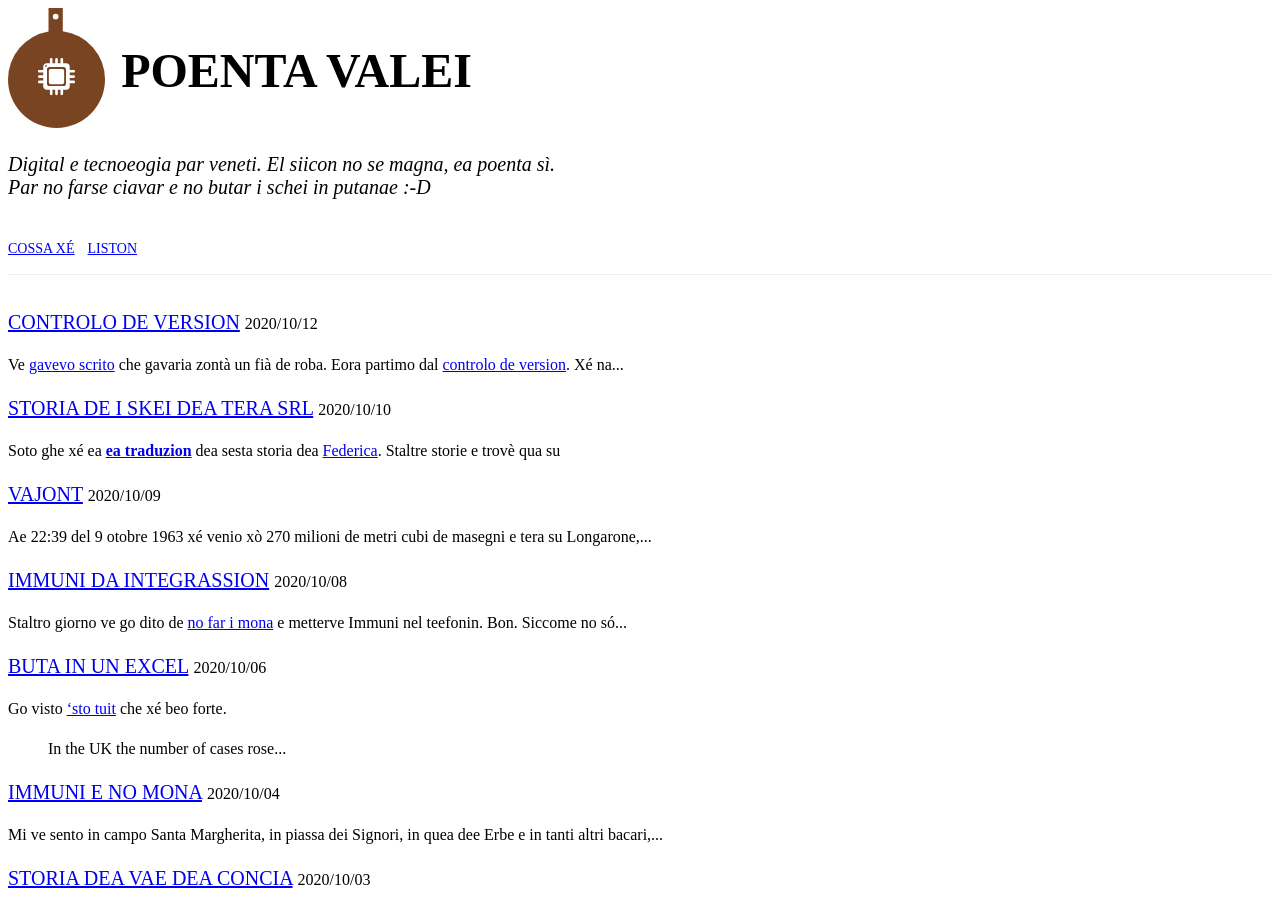
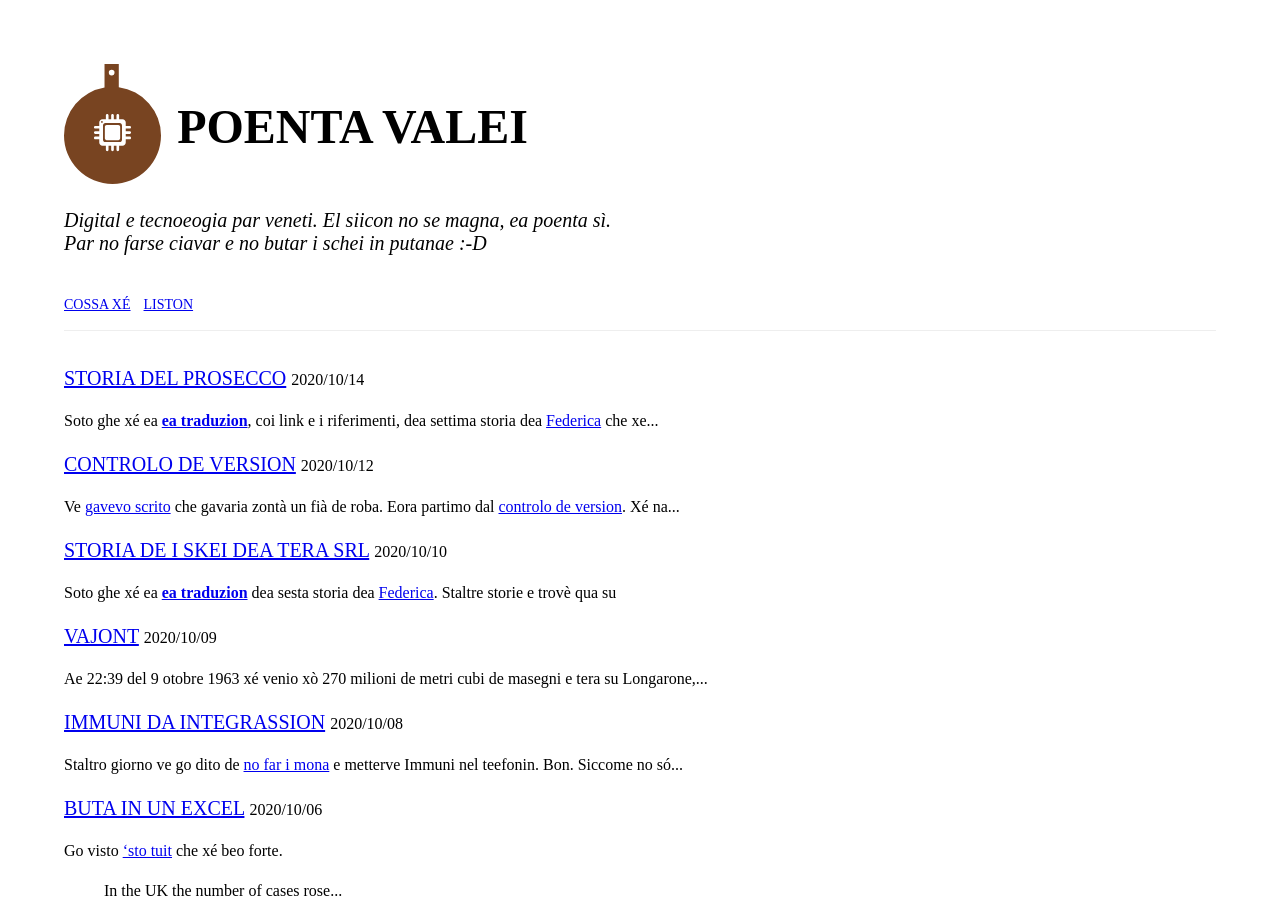
Before and after one commit to poenta-valei/site, a Jekyll site: the page built from index.html, in a window 1280 px wide and 900 px high. Built offline with Jekyll 4.4.1, drawn with Linux system fonts in a browser that asks for light colours; the list of posts is cut into pages by our own code; some of the changed lines change nothing that is shown.

Commit message:
new post

```diff
--- a/_layouts/default.html
+++ b/_layouts/default.html
@@ -5,7 +5,7 @@ layout: compress
 <!DOCTYPE html>
 <html lang="{{ page.lang | default: site.lang | default: "" }}" dir="ltr">
   {%- include head.html -%}
-  <body class="pa2 f4">
+  <body class="pa3 pa5-ns f4">
 
     {{ content }}
     {%- include footer.html -%}
--- /dev/null
+++ b/_posts/2020-10-14-storia-veneta-7-Prosecco.md
@@ -0,0 +1,189 @@
+---
+layout: post
+title:  "Storia del Prosecco"
+date:   2020-10-14
+image: https://upload.wikimedia.org/wikipedia/commons/thumb/4/42/The_culture_of_wine.png/1236px-The_culture_of_wine.png?uselang=it
+tags:
+  - storieviveevenete
+---
+
+Soto ghe xé ea [**ea traduzion**](#1), coi link e i riferimenti, dea settima storia dea [Federica](https://twitter.com/Lavvelenata) che xe ciapada da [sti tuit](https://twitter.com/Lavvelenata/status/1316057555114827776?s=20). Staltre storie e trovè qua su [storieviveevenete](https://poentavalei.com/liston#storieviveevenete).
+
+Me consentiré una picola zonta. Ea storia dea Federica xe simie a quea capitada 250 ani fa in Toscana col [Chianti](https://it.wikipedia.org/wiki/Chianti_(vino)#Cenni_storici). Ea storia se trova publicada nel [Magazzino Toscano](https://archive.org/details/MagazzinoToscanoTomoIVParteIIIImages), e conta dei produtori del Chianti che i gaveva talmente spotacià el vin che i gera stai superai dai Spagnoi nee vendite. Come sempre no imparemo mai da ea Storia.
+
+Ea foto xé ciapada da [qua](https://commons.wikimedia.org/wiki/File:The_culture_of_wine.png)
+
+Ve conto na storia.
+E oviamente anca quea de oggi no xe na bea storia. Ma xe storia viva e veneta. Premessa: no so astemia. A storia de oggi nasse da invito che me gà fato uno de ndar ber un prosecco insieme.
+
+Ma …. quando a seen xe tanta no te possa dissertar tutti perché el glera queo produce:
+- 180 quitai ettaro pa a DOC
+- 130 pa a DOCG
+- 250 a IGT
+- 120 nei 108 etari del Cartizze.
+De pi te teo scordi.
+
+E prosecco iera do zone:
+Monteo-Colli Asolani
+Conejan-Valdo.
+Stop.
+Cinquecento milioni di bottiglie di prosecco l’anno.
+
+E che fosse uve DOC o uve IGT fasea a so diferensa. Al tempo.
+Prima che scopiasse a BOLLA DEL PROSECCO.
+Pian pian però a differensa de vaoere xe ndatà sempre pi riducendose e che fosse DOCG o IGT no ghe ne ciavava pi un casso a nissun.
+
+E gnanca dea zona de produsion.
+Contava sol el prezzo e el nome dea cantina.
+Contava el MARKETING DEL PROSECCO. El come, dove e da chi vegnea fatto contava pi un casso.
+
+Fregava pi un casso a nissun se el glera cressea in colina ventilata acaresada dai primi raggi de soe aea mattina, se a vendema vegneva fatta a man o se i lo gavea piantà in pianeggiante.
+Chi che bee tanto par ber, no ghe ne ciava un casso.
+
+Basta che sia prosecco. Anca se prodotto in zone che no centra un casso col prosecco.
+Tanti bee. In pochi sa ber ben.
+Par mi ber xe na religione. E forse xe unica roba so cui so fedele.
+
+El marketing del prosecco ...
+Tutto prosecco.
+Che sia fadiga farlo cressere nee coine o in pianura xe prosecco.
+Che se vendete a man o vendema coi machinari sempre prosecco xe.
+E so questo i vignaioi xe ndati nosse anca col supporto del Consorsio Prosecco doc.
+
+Far skei.
+Suito.
+Sensa distinsion tra viticolture.
+Sensa differenza. Tutto prosecco dio bello.
+Via a campagne marketing sol prosecco.
+El mondo gà da ber prosecco. Consorsio pa incentivar ber prosecco.
+Risultato: tutti vol prosecco.
+
+E se prosecco no ghe n’è prosecco se crea.
+Sicome no se fa pi diferensa tanto val zontarghe qualcossa pa trasformar in prosecco anca quel che prosecco no xe.
+Basta ciamarlo prosecco.
+E alora succede che se sputana anca el prosecco a fine.
+
+Capita na annata che far cagar. 2014.
+1) Renzi denventa el pi zovane presidente del consiglio d’italia.
+2) A Scosia fa referendum indipendenza ma i scozzesi decide de restar coea Regina (dio santo capir un casso come stie de vita)
+
+Annata che far cagar veramente el 2014:
+3) Boko Haram sequestra na roba tipo 200 donne e tosete
+4) Riva l’Ebola
+5) A Giuve vinse el scudetto n. "a caso" (che tanto xe istesso)
+Ma soprattutto scarsa quantità e peso ancor quaità de prosecco.
+
+Ma se pol mia star sensa prosecco.
+Sarà mia un problema … basta zontar uve... foreste..
+SI UVE FORESTE.
+
+... basta zontar uve de altre parti.
+Basta falsificar i registri de carico e scarico dee uve …
+ENTRA ACQUA IN CANTINA E ESSE VIN. ANSI PROSECCO.
+E pai bolli dee etichette ? Nessun problema. Contabilità parallele.
+E alora vini che col glera no centra un casso deventa prosecco.
+
+Uve foreste croate o serbe deventa magicamente uve de Valdobiaddene.
+Vien prodotto pi prosecco docg dei massimai previsti dai disciplinari.
+E grado natural manco del minimo richiesto.
+Maedete barbatee … maedeti innesti ... COL CASSO.
+
+Ma Basta che sia prosecco.
+Acqua sporca de scarsa quaità vendua a caro presso.
+Co e denominasion.
+P R O S E C C O.
+
+Importante xe che tutti ghe ne guadagne.
+Tutti quei del giro.
+Perché co xe ora de metterse insieme pa progetti boni deventa impossibie far rete ma co xe ora de spartise skei arei la ... TUTI IMPIRAI PAL SPAGO (
+@Pennacchiiiii traduci va che no so spiegarlo, grassie)
+
+E allora ghe xe i aministratori dea cooperativa, qualche dipendente, i soci i fornitori che se mete d’accordo pa inviar pi uva rispetto ai massimi stabii dai disciplinari.
+
+Da ste uve te fa mosti e invesse de ciamarlo VIN teo ciami PROSECCO DOC.
+Come se mi da doman te me ciamassi MARIA al posto de Federica.
+
+Basta tor mosto – anca foresto - , zontaghe succaro e qualche sostansa pa aumentarghe el grado alcolico e teo ciami Prosecco.
+E che i se ciave quei che scrupoeosamente segue a traciabiità del prodotto dio caro. Quei che vol laorar ben.
+Che se ciave el glera. CONTA EL SUCARO.
+
+Xe successo.
+E pol succedar de novo.
+
+Perché a seen xe tanta. E el fiasco corto. E a vita a pi grande imbriagatura. Mentre stai bevendo intorno a te tutto gira (cit.)
+
+E gira anca i maroni quando quei che dovaria tutear el Prosecco DOCG dei vignaioi che fa vin vero, pa amore, pa passion, PA CREDO RELIGIOSO tira fora serte storie..
+
+xe permesso par legge zontar succaro e acido tartico e anca el solforico.
+Xe permesso..
+Xe acidi naturai e no i fa mia mal … el solforico se usa pa sanificar i serbatori e e vasche …
+
+O robe tipo .. lo gà fatto sol in do cantine tutte chealtri xe brai.
+NO STEMO MIA VARDAR I POMI MARSI.
+Spetemo i esiti dee indagini ....
+
+Ma vanti sempre perché FINCHE' GHE XE PROSECCO GHE XE VITA.
+A Valdobbiadene.
+E SPERANSA.
+Vo berme un Valpo Ripasso desso.
+End.
+
+
+<a id="1"></a>
+## Traduzion
+> Vi racconto una storia. E ovviamente anche quella di oggi non è una bella storia. Ma è storia viva e veneta. Premessa: non sono astemia. La storia di oggi nasce da un invito che mi hanno fatto per andare a bere un prosecco assieme.
+>
+> Ma... quando la sete è tanta non puoi dissetare tutti perché la [Glera](https://it.wikipedia.org/wiki/Glera) quello produce:
+
+> - 180 quintali/ettaro per un DOC
+> - 130 quintali/ettaro per un DOCG
+> - 250 quintali/ettaro per un IGT
+> - 120 nei 108 ettari del [Cartizze](https://it.wikipedia.org/wiki/Prosecco_di_Conegliano-Valdobbiadene_Superiore_di_Cartizze). Di più te lo scordi.
+>
+> E Prosecco era due zone: [Montello](https://it.wikipedia.org/wiki/Montello_(colle))-[Colli Asolani](https://it.wikipedia.org/wiki/Colli_Asolani_-_Prosecco), [Conegliano](https://it.wikipedia.org/wiki/Conegliano)-[Valdobbiadene](https://it.wikipedia.org/wiki/Valdobbiadene). Stop. Cinquecento milioni di bottiglie di Prosecco all'anno.
+
+> E che fossero uve DOC o uve IGT faceva la sua differenza. Al tempo. Prima che scopiasse la BOLLA DEL PROSECCO. Pian piano la differenza di valore è andata sempre più riducendosi e che fosse DOCG o IGT non interessava più nulla a nessuno.
+
+> Non interessava più un cazzo a nessuno se la Glera cresceva in collina ventilata accarezzata dai primi raggi del sole alla mattina, se la vendemmia veniva fatta a mano o se l'avevano piantata su terreno pianeggianta. A chi beve tanto per bere, non gli interessa nulla.
+
+> Basta che sia Prosecco. Anche se prodotto in zone che non hanno nulla a che fare con il Prosecco. Tanti bevono. In pochi sanno bere bene. Per me bere è una religione. E forse è l'unica a cui sono fedele.
+
+> Il marketing del Prosecco... Tutto Prosecco. Che sia fatica farlo crescere nelle colline o in pianura è Prosecco. Che se vendemmiate a mano o vendemmiano con i macchinari sempre Prosecco è. E su questo i vignaioli sono andati a nozze anche col supporte del Consorzio Prosecco Doc.
+
+> Fare schei. Subito. Senza distinzioni tra viticulture. Senza differenza. Tutto Prosecco perdio. Via a campagne marketing sul Prosecco. Il mondo deve bere prosecco. Consorzio per incentivare a bere prosecco. Risultato: tutti vogliono prosecco.
+
+> E se il Prosecco non c'è, prosecco si crea. Siccome non fa più differenza, tanto vale aggiungerci qualcosa per trasformare in Prosecco anche quello che Prosecco non è. Basta chiamarlo prosecco. E allora succede che alla fine si svilisce anche il Prosecco.
+
+> Succede un'annata pessima. 2014. 1) Renzi diventa il più giovane Presidente del Consiglio d'Italia. 2) La Scozia fa un referendum per l'indipendenza ma gli Scozzesi decidono di restare con la Regina (perdio, non capire nulla come stile di vita!).
+
+> Annata che è veramente pessima il 2014: 3) [Boko Haram](https://it.wikipedia.org/wiki/Boko_Haram#Rapimento_di_276_studentesse) sequestra una cosa come 200 donne e ragazzine 4) Arriva l'Ebola 5) la Juventus vince lo scudetto *n* "a caso" (che tanto fa lo stesso). Ma soprattutto scarsa quantità e peggio ancora di qualità di Prosecco.
+
+>Ma non si può mica stare senza prosecco. Sarà mica un problema... Basta aggiungere uve... importate... SÌ UVE IMPORTATE NON AUTOCTONE.
+
+> ... Basta aggiungere uve di altre zone. Batsa falsificare i registri di carico e scarico delle uve... ENTRA ACQUA IN CANTINA E VIENE FUORI VINO. ANZI PROSECCO. E per i bolli delle etichette? Nessun problema. Contabilità parallele. E allora vini che con la Glera non c'entravano nulla diventano prosecco..
+
+> Uve importate dalla Croazia o dalla Serbia diventano magicamente uve di Valdobbiadene. Viene prodotto più prosecco dogc dei massimali previsti dai disciplinari. E di gradazione naturale inferiore al minimo richiesto. Maledette [barbatelle](https://it.wikipedia.org/wiki/Viticoltura)... maledetti innesti. CON IL CAZZO.
+
+> Ma basta che sia prosecco. Acqua sporca di scarsa qualità venduta a caro prezzo. Con la denominazione P R O S E C C O.
+
+> L'importante è che tutti ci guadagnino. Tutti quelli del gruppo. Perché quando è il momento di mettersi assieme per progetti buoni diventa impossibile fare rete, ma quando è il momento di spartirsi i schei eccoli là... TUTTI IN FILA ALLINEATI E COMPATTI (nel testo "*tutti infilati nello spago*" fa riferimento alle [impiraresse](https://evenice.it/venezia/storie-tradizioni/le-impiraresse) che erano le donne che infilavano le perline di murrine nei fili. È bellissima la canzone di Luisa Ronchini [Semo tute Impararesse](https://youtu.be/Eucs85Ppais)) *ndt*). [Pennacchiiiii](https://twitter.com/Pennacchiiiii) traduci che non mi va di spiegarlo, grazie.
+
+> E allora ci sono gli amministratori della cooperativa, qualche dipendente, i soci, i fornitori che si mettono d'accordo per inviare più uva rispetto ai massimi stabiliti dai disciplinari.
+
+> Da queste uve tu fai mosti e invece di chiamarlo VINO lo chiami PROSECCO DOC. Come se io da domani mi chiamassi MARIA al posto di Federica.
+
+> Basta prendere mosto - anche importato - , aggiungerci zucchero e qualche sostanza per aumentargli la gradazione alcolica e lo chiami prosecco. E che si fottano quelli che scrupolosamente seguono la tracciabilità del prodotto perdio. Quelli che vogliono lavorare bene. Che si fotta la Glera. IMPORTA LO ZUCCHERO.
+
+> È successo. E piò succedere di nuovo.
+
+> Perché la sete è tanta. E la bottiglia poca. E la vita la più grande ubriacatura. Mentre stai bevendo intorno a te tutto gira (cit.).
+
+> E girano anche le palle quando quelli che dovrebbero tutelare il Prosecco DOCG dei viticoltori che fanno vino vero, per amore, per passione, PER CREDO RELIGIOSO, se ne escono con certe storie...
+
+> È permesso per legge aggiungere zucchero e [acido tartarico](https://it.wikipedia.org/wiki/Acido_tartarico#Alimenti,_bevande_e_integratori) e anche [solfidrico](https://it.wikipedia.org/wiki/Acido_solfidrico). È permesso... Sono acidi naturali e non fanno mica male... Il solfidrico è usato per sanificare i serbatoi e le vasche...
+
+> O cose ad esempio: *lo hanno fatto solo in due cantine*, tutte le altre sono brave. NON STIAMO A GUARDARE MICA LE MELE MARCE. Aspettiamo gli esiti delle indagini...
+
+> Ma avanti sempre perché FINCHÉ C'È PROSECCO C'È VITA. A Valdobbiadene. E SPERANZA. Vado ora a bermi un [Valpolicella Ripasso](https://it.wikipedia.org/wiki/Valpolicella_Ripasso).
+
+> Fine.
```
Also changed, not shown: assets/img/photo/EkOTS3MXgAAdY9U.jpeg (added).
